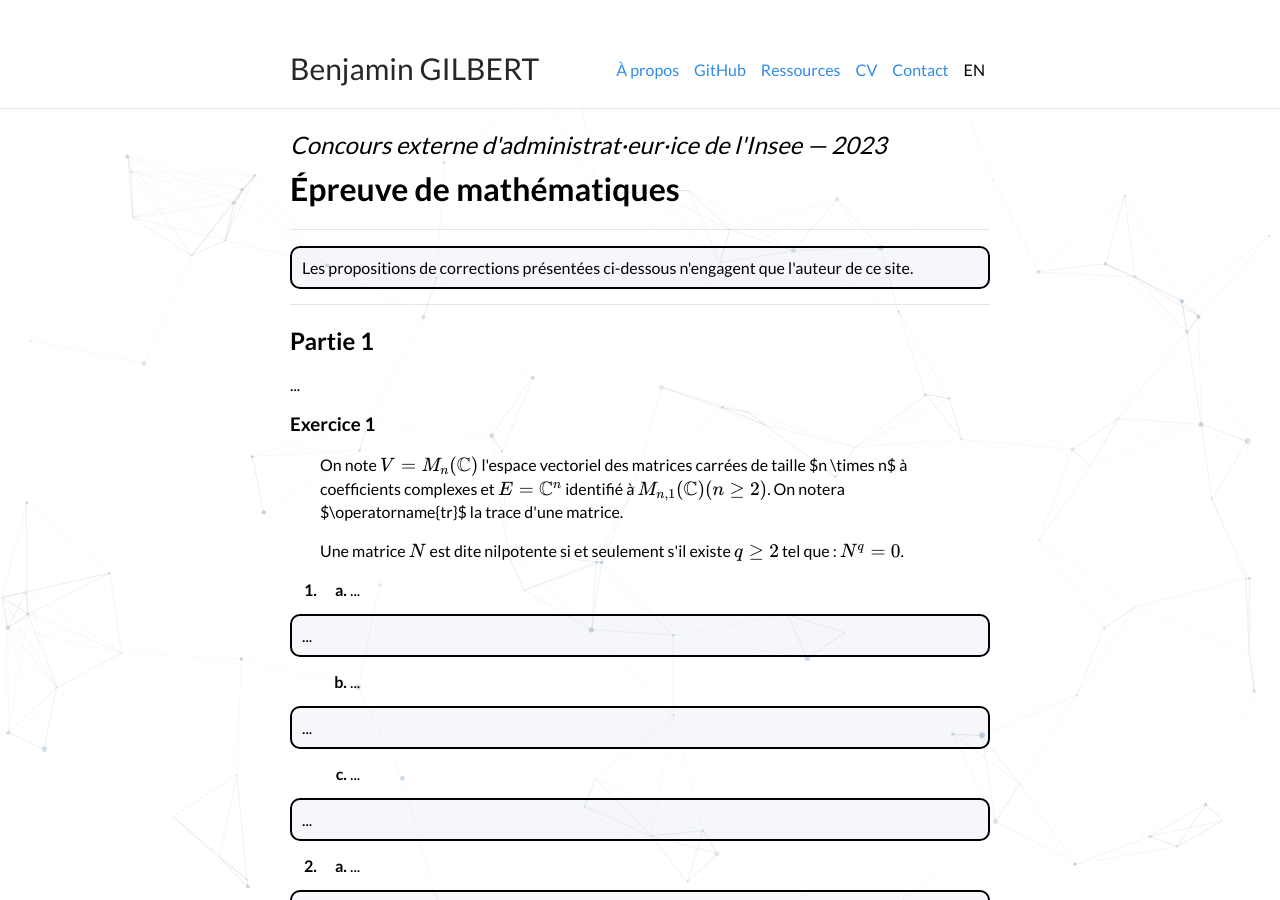
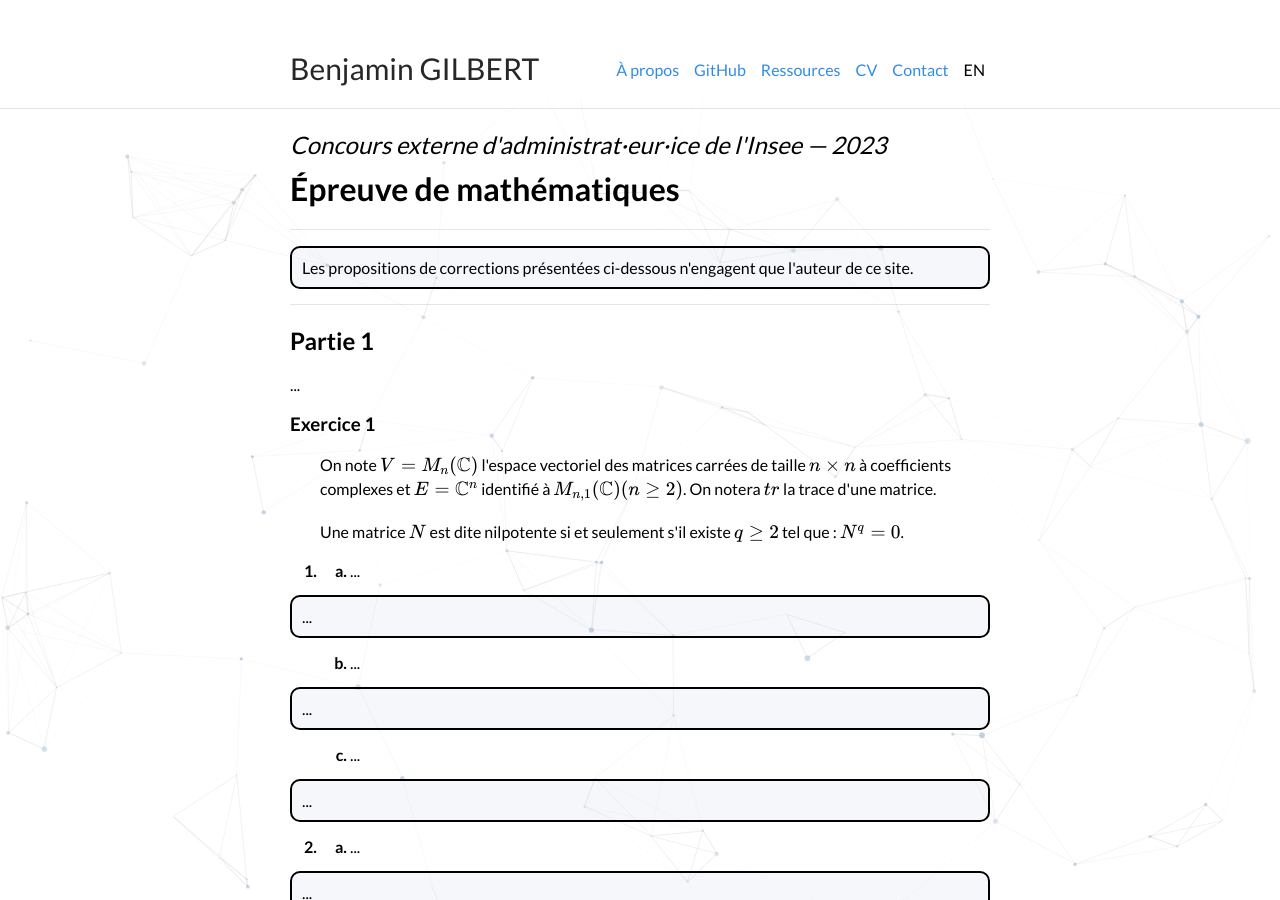
Before and after one commit to bglbrt/bglbrt.github.io, a Jekyll site: the page built from fr/ressources/corrections/insee_administrateur_externe_2023.md, in a window 1280 px wide and 900 px high. Built offline with Jekyll 4.4.1, drawn with Linux system fonts in a browser that asks for light colours; nearby versions of some CDN libraries.

Commit message:
Mise à jour du site (sujet 2023)

```diff
--- a/fr/ressources/corrections/insee_administrateur_externe_2023.md
+++ b/fr/ressources/corrections/insee_administrateur_externe_2023.md
@@ -27,7 +27,7 @@
 
 <ol type="1" start="1">
     <p>
-    On note \( V=M_{n}(\mathbb{C}) \) l'espace vectoriel des matrices carrées de taille $n \times n$ à coefficients complexes et \( E=\mathbb{C}^{n} \) identifié à \( M_{n, 1}(\mathbb{C})(n \geq 2) \). On notera $\operatorname{tr}$ la trace d'une matrice.
+    On note \( V=M_{n}(\mathbb{C}) \) l'espace vectoriel des matrices carrées de taille \( n \times n \) à coefficients complexes et \( E=\mathbb{C}^{n} \) identifié à \( M_{n, 1}(\mathbb{C})(n \geq 2) \). On notera \( tr \) la trace d'une matrice.
     <br><br>
     Une matrice \( N \) est dite nilpotente si et seulement s'il existe \( q \geq 2 \) tel que : \( N^{q} = 0 \).
     </p>
```
